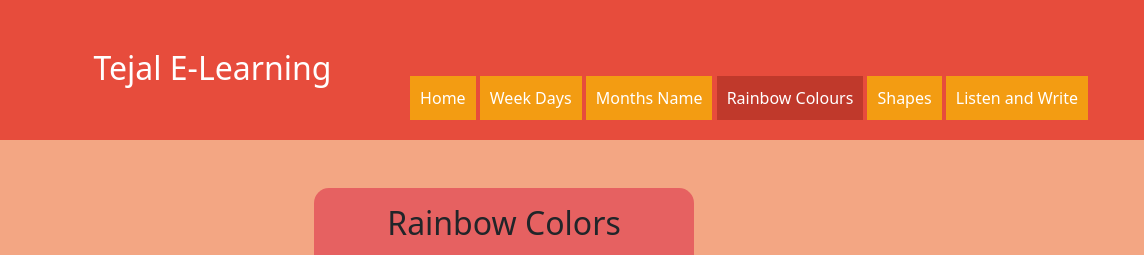
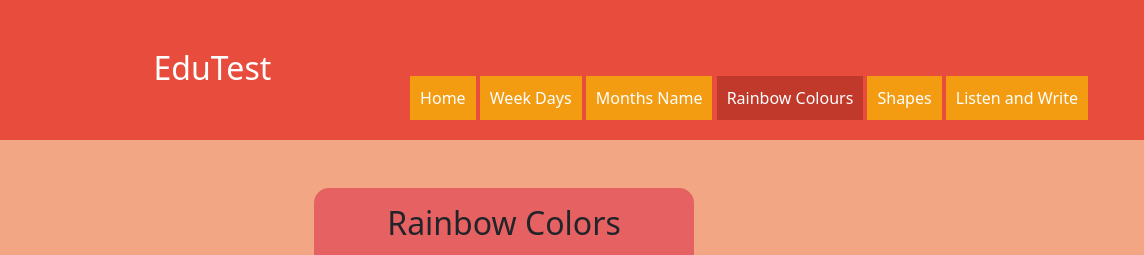
Before and after one commit to rahulpakhare4/edutest, a plain HTML site: page English/rainbowcolors.html in a window 1280 px wide. Shown: the top 255 px of the page, 136-1280 px from the left. Drawn offline with nearby package versions, Linux system fonts and the light colour scheme.

Commit message:
Update rainbowcolors.html

```diff
--- a/English/rainbowcolors.html
+++ b/English/rainbowcolors.html
@@ -36,7 +36,7 @@
                     </div>
                     <div class="col-md-1"></div>
                     <div class="mybox col-md-8  ">
-                        <h1 id="logo">Tejal E-Learning</h1>
+                        <h1 id="logo">EduTest</h1>
                     </div>
 
 
```
